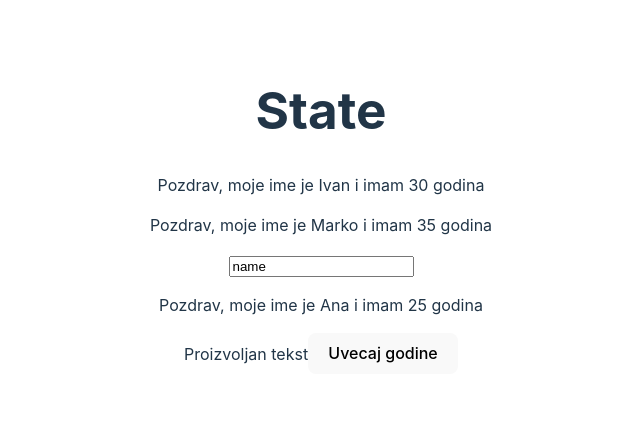
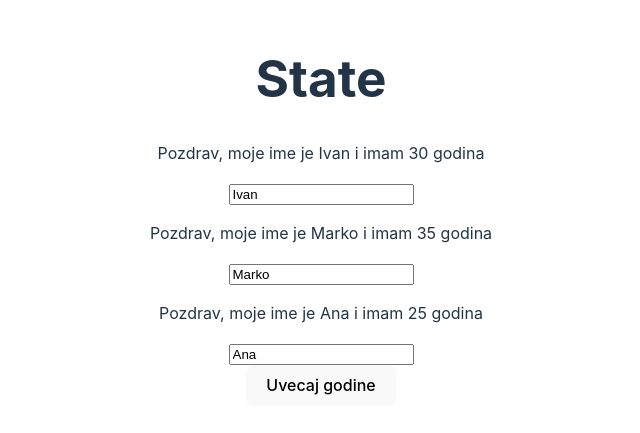
Before and after one commit to Durdicas/example_class_state, a React (Vite) app: page / in a window 1280 px wide. Shown: the part 189-622 px from the top of the page, without its empty margins (319-959 px from the left). Built offline with nearby package versions, Linux system fonts and the light colour scheme.

Commit message:
add vjezba_lists

```diff
--- a/src/App.jsx
+++ b/src/App.jsx
@@ -1,20 +1,18 @@
 import './App.css'
-//import { Component } from 'react'
-import { UserClass, UserFunction, UserChildren } from './user'
-//import  Komponents  from './Komponents'
+import { UserFunction } from './user'
 import { useState } from 'react'
 
 function App() {
 
     const initialUsers = [
-      { name: 'Ivan', years: 30, },
-      { name: 'Marko', years: 35 },
-      { name: 'Ana', years: 25 },
-    ];
+      { id:1, name: 'Ivan', years: 30, },
+      { id:2, name: 'Marko', years: 35 },
+      { id:3, name: 'Ana', years: 25 },
+    ]
 
     const[users, setUsers] = useState(initialUsers)
 
-    const tekst = "Proizvoljan tekst"
+
 
     const uvecajGodine = () => {
       setUsers(prevState => {
@@ -25,10 +23,10 @@ function App() {
       })
     }
 
-    const handleChangeName = event => {
+    const handleChangeName = (event, index) => {
       //console.log("handleChangeName", event.target.value)
       const newUsers = [...users]
-      newUsers[1].name = event.target.value
+      newUsers[index].name = event.target.value
       setUsers(newUsers)
     }
 
@@ -37,12 +35,18 @@ function App() {
     return (
       <>
         <h1>State</h1>
-        <UserClass name={users[0].name} years={users[0].years} />
-        <UserFunction name={users[1].name} years={users[1].years} changeName={handleChangeName}/>
-        <UserChildren name={users[2].name} years={users[2].years}>
-          {tekst}
-        </UserChildren>
-        <button onClick={uvecajGodine}> Uvecaj godine</button>
+        {
+          users.map((user, index) => <UserFunction
+            key = {user.id}
+            name={user.name}
+            years={user.years}
+            changeName={(event) => handleChangeName(event, index)}
+            />)
+        }
+        <div>
+          <button onClick={uvecajGodine}> Uvecaj godine</button>
+        </div>
+
       </>
     )
   }
--- a/src/user/UserChildren.jsx
+++ /dev/null
@@ -1,8 +0,0 @@
-export default function UserChildren({name, years, children}) {
-    return (
-      <>
-          <p>Pozdrav, moje ime je {name} i imam {years} godina</p>
-          {children}
-      </>
-    )
-  }
--- a/src/user/UserClass.jsx
+++ /dev/null
@@ -1,10 +0,0 @@
-import { Component } from 'react'
-
-export default class UserClass extends Component {
-  render() {
-    const { name, years } = this.props
-    return (
-      <p>Pozdrav, moje ime je {name} i imam {years} godina</p>
-    )
-  }
-}
--- a/src/user/UserFunction.jsx
+++ b/src/user/UserFunction.jsx
@@ -2,7 +2,7 @@ export default function UserFunction({name, years, changeName}) {
     return (
       <>
           <p>Pozdrav, moje ime je {name} i imam {years} godina</p>
-          <input type="text" value="name" onChange={changeName}/>
+          <input type="text" value={name} onChange={changeName}/>
       </>
     )
 }
--- a/src/user/index.js
+++ b/src/user/index.js
@@ -1,3 +1,3 @@
-export { default as UserClass } from './UserClass';
+//export { default as UserClass } from './UserClass';
 export { default as UserFunction } from  './UserFunction';
-export { default as UserChildren } from './UserChildren';
+//export { default as UserChildren } from './UserChildren';
```
Also changed, not shown: src/zadatak5.txt (added).
